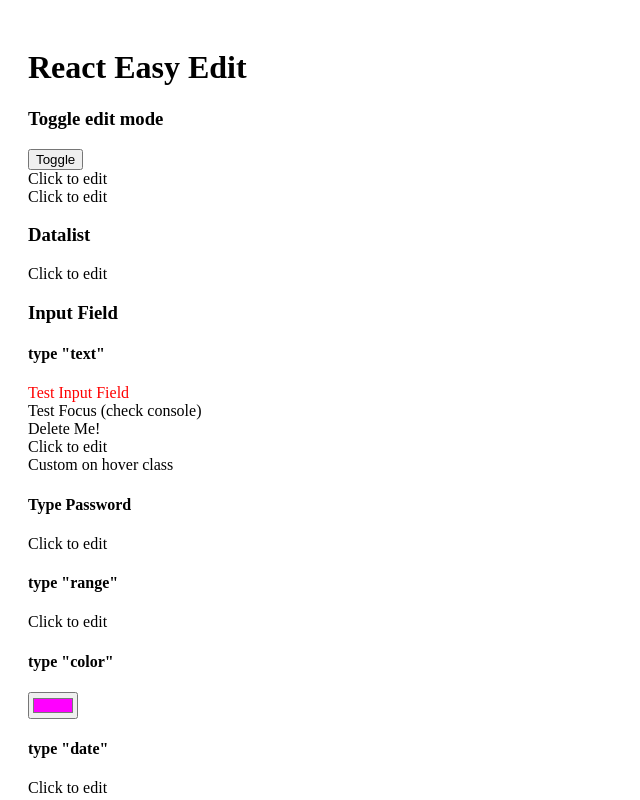
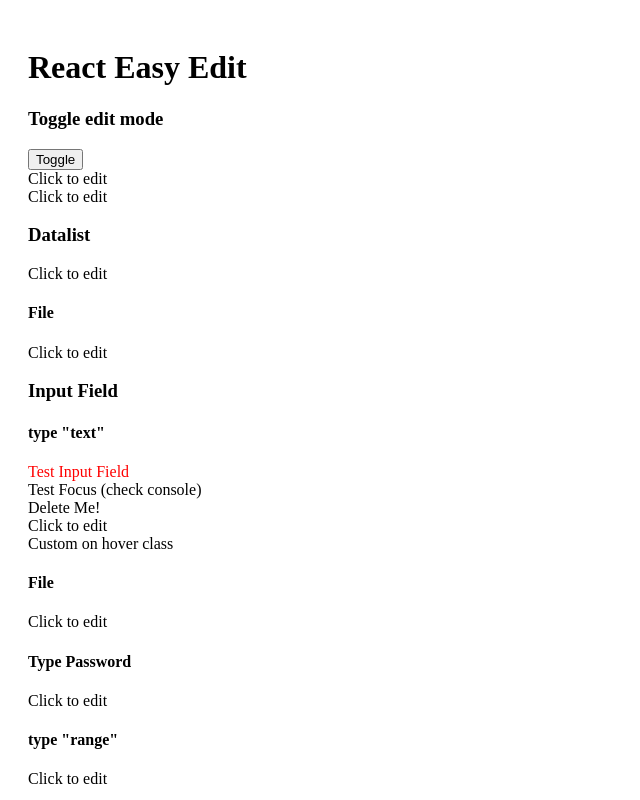
Before and after one commit to giorgosart/react-easy-edit, a React (Create React App) app: page / in a window 1280 px wide. Shown: the top 800 px of the page, without its empty margins (0-640 px from the left). Built offline with nearby package versions, Linux system fonts and the light colour scheme.

Commit message:
Added support for file type

```diff
--- a/package.json
+++ b/package.json
@@ -1,6 +1,6 @@
 {
   "name": "react-easy-edit",
-  "version": "1.14.0",
+  "version": "1.15.0",
   "description": "A react library for inline editing components",
   "keywords": [
     "content editable",
--- a/src/demo/App.js
+++ b/src/demo/App.js
@@ -77,6 +77,18 @@ class App extends Component {
                   onValidate={value => {return value != null}}
                   buttonsPosition='before'
               />
+              <h4>File</h4>
+              <EasyEdit
+                  type={Types.FILE}
+                  onSave={App.onTest}
+                  options={App.generateOptions()}
+                  attributes={{accept: "image/png"}}
+                  instructions="Upload a *.png file"
+                  onValidate={value => {return value != null}}
+                  buttonsPosition='after'
+                  hideCancelButton={true}
+                  saveButtonLabel="Upload"
+              />
               <h3>Input Field</h3>
               <h4>type "text"</h4>
               <EasyEdit
@@ -111,6 +123,17 @@ class App extends Component {
                   onSave={App.onTest}
                   onHoverCssClass="custom-on-hover"
                   instructions="Custom instructions"
+              />
+              <h4>File</h4>
+              <EasyEdit
+                  type={Types.FILE}
+                  onSave={App.onTest}
+                  attributes={{accept: "image/png"}}
+                  instructions="Upload a *.png file"
+                  onValidate={value => {return value != null}}
+                  buttonsPosition='after'
+                  hideCancelButton={true}
+                  saveButtonLabel="Upload"
               />
               <h4>Type Password</h4>
               <EasyEdit
--- a/src/lib/EasyEdit.jsx
+++ b/src/lib/EasyEdit.jsx
@@ -166,6 +166,7 @@ export default class EasyEdit extends React.Component {
 
     switch (type) {
       case Types.TEXT:
+      case Types.FILE:
       case Types.PASSWORD:
       case Types.EMAIL:
       case Types.NUMBER:
@@ -353,6 +354,7 @@ export default class EasyEdit extends React.Component {
 
     switch (type) {
       case Types.TEXT:
+      case Types.FILE:
       case Types.DATALIST:
       case Types.EMAIL:
       case Types.TEXTAREA:
@@ -469,6 +471,7 @@ export const Types = {
   DATE: 'date',
   DATETIME_LOCAL: 'datetime-local',
   EMAIL: 'email',
+  FILE: 'file',
   MONTH: 'month',
   NUMBER: 'number',
   PASSWORD: 'password',
@@ -486,7 +489,7 @@ Object.freeze(Types);
 EasyEdit.propTypes = {
   type: PropTypes.oneOf([
     'text', 'number', 'color', 'textarea', 'date', 'datetime-local', 'email', 'password',
-    'time', 'month', 'week', 'radio', 'checkbox', 'select', 'range', 'datalist'
+    'time', 'month', 'week', 'radio', 'checkbox', 'select', 'range', 'datalist', 'file'
   ]).isRequired,
   value: PropTypes.oneOfType([
     PropTypes.string,
```
